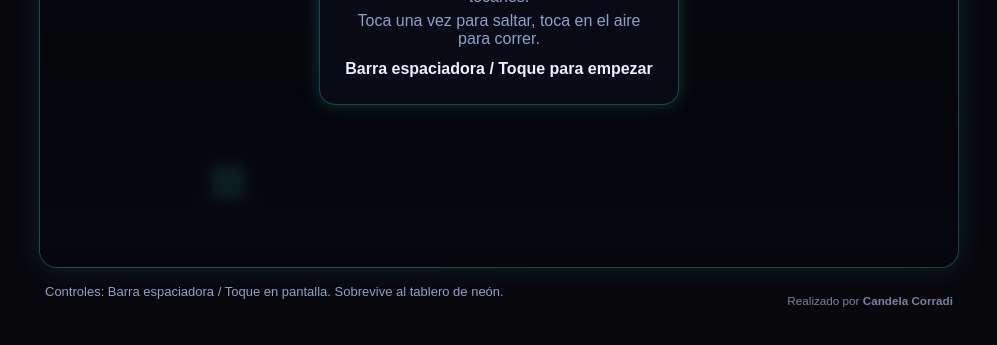
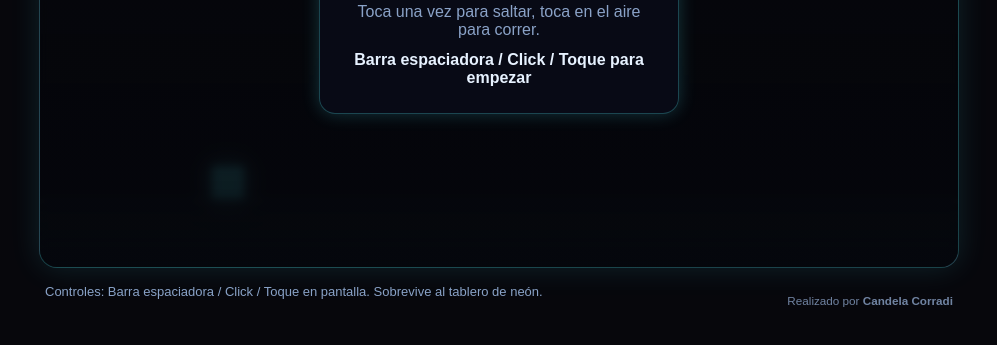
Before and after one commit to CandeCorradi/01-game, a website: page index.html in a window 1280 px wide. Shown: the part 407-752 px from the top of the page, without its empty margins (141-1138 px from the left). Drawn offline with Linux system fonts and the light colour scheme.

Commit message:
Actualizar mensajes de control y vista previa para incluir "Click" en las instrucciones de inicio

```diff
--- a/game.js
+++ b/game.js
@@ -131,7 +131,7 @@ function end() {
     <h1>Tablero de Neón</h1>
     <p>Puntaje: <strong>${state.score}</strong></p>
     <p>Mejor: <strong>${state.best}</strong></p>
-    <p class="hint">Presiona Espacio / Toque para reiniciar</p>
+    <p class="hint">Presiona Espacio / Click / Toque para reiniciar</p>
   `;
 }
 
--- a/index.html
+++ b/index.html
@@ -2,7 +2,7 @@
 <html lang="es">
   <head>
     <meta charset="utf-8" />
-    <meta name="viewport" content="width=device-width, initial-scale=1" />
+    <meta name="viewport" content="width=device-width, initial-scale=1.0, maximum-scale=1.0, user-scalable=no"/>
     <title>Tablero de Neón</title>
     <link rel="stylesheet" href="styles.css" />
   </head>
@@ -26,14 +26,14 @@
             <h1>Tablero de Neón</h1>
             <p>Un botón. Salta sobre los bloques sin tocarlos.</p>
             <p>Toca una vez para saltar, toca en el aire para correr.</p>
-            <p class="hint">Barra espaciadora / Toque para empezar</p>
+            <p class="hint">Barra espaciadora / Click / Toque para empezar</p>
           </div>
         </div>
       </section>
 
       <footer class="tips">
         <div class="controls-info">
-          <span>Controles: Barra espaciadora / Toque en pantalla.</span>
+          <span>Controles: Barra espaciadora / Click / Toque en pantalla.</span>
           <span>Sobrevive al tablero de neón.</span>
         </div>
         <div class="credits" style="margin-top: 10px; opacity: 0.8; font-size: 0.9em;">
```
